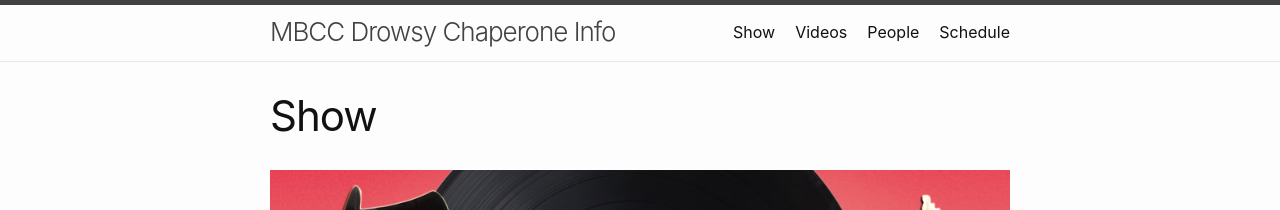
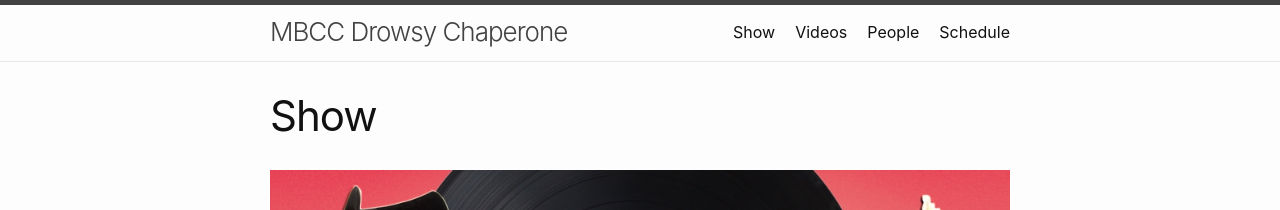
Before and after one commit to kstromi/kstromi.github.io, a Jekyll site: the page built from about.markdown, in a window 1280 px wide. Shown: the top 210 px of the page. Built offline with Jekyll 4.4.1, drawn with Linux system fonts in a browser that asks for light colours.

Commit message:
Add Announcements header, remove Info

```diff
--- a/_config.yml
+++ b/_config.yml
@@ -18,7 +18,7 @@
 # You can create any custom variable you would like, and they will be accessible
 # in the templates via {{ site.myvariable }}.
 
-title: MBCC Drowsy Chaperone Info
+title: MBCC Drowsy Chaperone
 description: >- # this means to ignore newlines until "baseurl:"
   Information for cast and crew members of MBCC's 2024 production of The Drowsy Chaperone.
 baseurl: "" # the subpath of your site, e.g. /blog
--- a/index.markdown
+++ b/index.markdown
@@ -4,3 +4,4 @@
 
 layout: home
 ---
+<h2>Announcements</h2>
```
